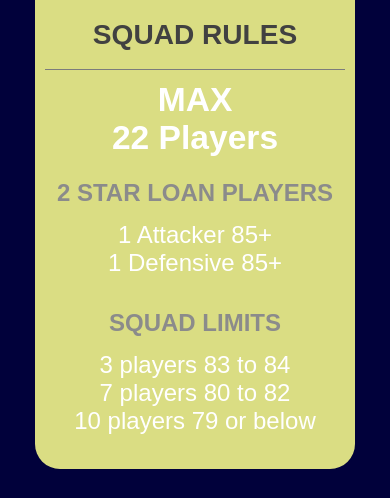
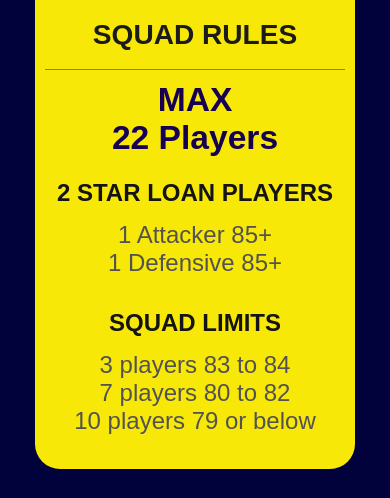
Before and after one commit to Scots-lockdown-art/fifaleague, a plain HTML site: page index.html in a window 390 px wide. Shown: the part 1390-1888 px from the top of the page. Drawn offline with Linux system fonts and the light colour scheme.

Commit message:
Add files via upload

```diff
--- a/css/style.css
+++ b/css/style.css
@@ -134,20 +134,20 @@ body {
 
     h5 {font-size:1.4em;
         margin-bottom:-10px;
-        color:rgb(255, 255, 255);
+        color:rgb(22, 0, 82);
     }
 
         h3 {
-            color:rgb(65, 65, 65);
+            color:rgb(27, 27, 27);
         }
 
         h4 {
-            color:rgb(139, 139, 139);
+            color:rgb(20, 20, 20);
             margin-bottom:-10px;
         }
 
         .boxy {
-            color:rgb(255, 255, 255);
+            color:rgb(82, 82, 82);
         }
 
         .line {
@@ -187,7 +187,7 @@ body {
     border-radius:25px;
     width:25%;
     padding:10px;
-    background-color: rgb(218, 221, 131);
+    background-color: rgb(248, 232, 7);
     margin-bottom:30px;
 }
 
```
